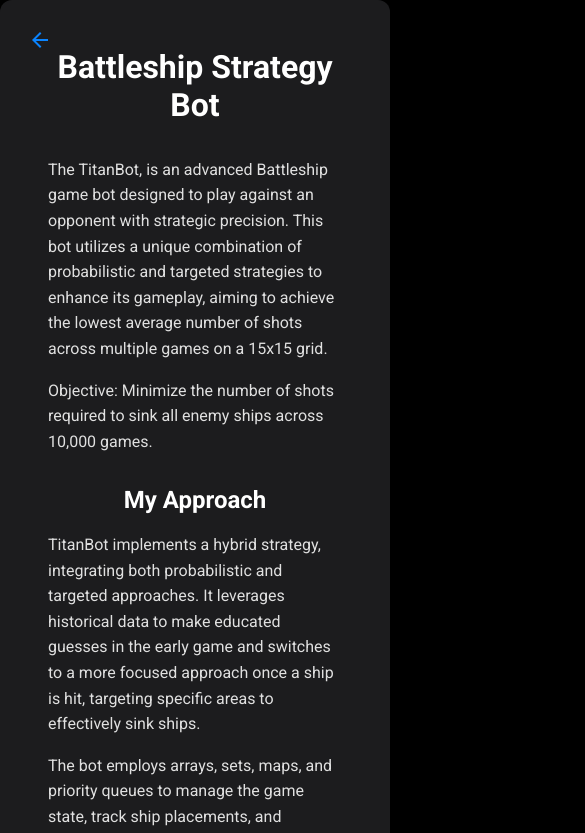
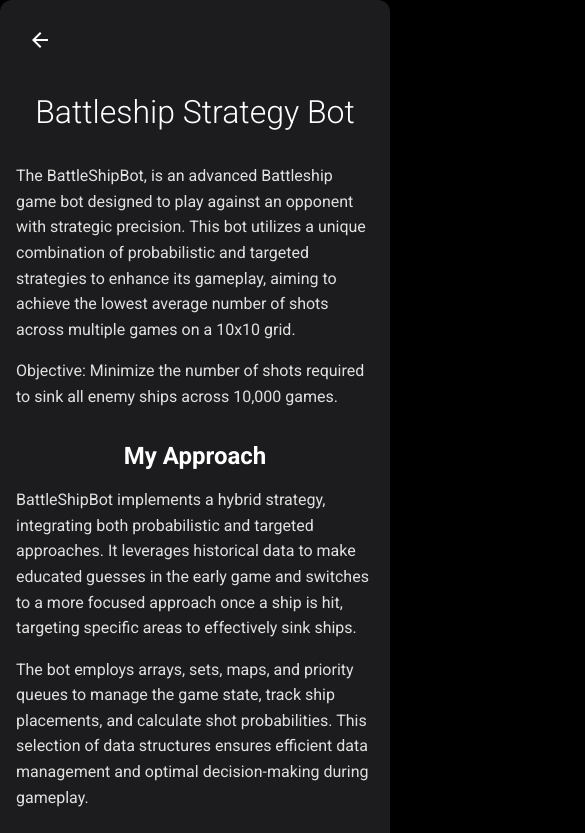
Before and after one commit to AnthonyMercadante/AnthonyMercadante.github.io, a React (Create React App) app: page /BattleShipBot in a window 390 px wide. Shown: the top 833 px of the page, 585 px wide, since content can reach past the window. Built offline with nearby package versions, Linux system fonts and the light colour scheme.

Commit message:
Adjusted style on mobile.

```diff
--- a/src/pages/BattleShipBot/BattleShipBot.tsx
+++ b/src/pages/BattleShipBot/BattleShipBot.tsx
@@ -1,14 +1,14 @@
 import React from 'react';
 import { Box, Typography, IconButton, Grid } from '@mui/material';
 import ArrowBackIcon from '@mui/icons-material/ArrowBack';
-import LandscapeOverlay from '../../components/LandscapeOverlay'; // Adjust path as needed
+import LandscapeOverlay from '../../components/LandscapeOverlay';
 import { useNavigate } from 'react-router-dom';
 
 const style = {
     container: {
         padding: '3rem',
-        color: '#E0E0E0', // Light grey for text
-        backgroundColor: '#1C1C1E', // Dark grey background
+        color: '#E0E0E0',
+        backgroundColor: '#1C1C1E',
         minHeight: '100vh',
         display: 'flex',
         flexDirection: 'column',
@@ -17,19 +17,22 @@ const style = {
         maxWidth: '600px',
         marginLeft: 'auto',
         marginRight: 'auto',
-        borderRadius: '12px', // Rounded corners for container
+        borderRadius: '12px',
+        '@media (max-width: 600px)': {
+            maxWidth: '100%',
+            padding: '1rem',
+        },
     },
     header: {
         marginBottom: '2rem',
         textAlign: 'center',
         fontSize: '2rem',
-        fontWeight: 'bold', // Emphasize headers
-        color: '#FFFFFF', // Brighter text for headers
+        color: '#FFFFFF',
     },
     paragraph: {
         marginBottom: '1rem',
         textAlign: 'left',
-        lineHeight: '1.6', // Improve readability
+        lineHeight: '1.6',
     },
     featureBox: {
         marginTop: '4rem',
@@ -46,21 +49,18 @@ const style = {
         top: '20px',
         left: '20px',
         zIndex: 1,
-        color: '#0a84ff', // Apple-like blue for interactive elements
     },
     codeSnippet: {
         backgroundColor: '#333',
         color: '#ddd',
         padding: '1rem',
-        borderRadius: '8px', // Rounded corners for code blocks
-        fontFamily: 'monospace', // Monospace font for code
-        overflowX: 'auto', // Horizontal scrolling for long code
+        borderRadius: '8px',
     },
     link: {
-        color: '#0a84ff', // Apple-like blue for links
-        textDecoration: 'none', // No underlines by default
+        color: '#0a84ff',
+        textDecoration: 'none',
         '&:hover': {
-            textDecoration: 'underline', // Underline on hover
+            textDecoration: 'underline',
         },
     }
 };
@@ -97,13 +97,13 @@ const BattleShipBot = () => {
 const ProjectOverview = () => {
     return (
         <Grid item xs={12}>
-            <Typography variant="h2" sx={style.header}>
+            <Typography variant="h2" sx={style.header}><br></br><br></br>
                 Battleship Strategy Bot
             </Typography>
             <Typography variant="body1" sx={style.paragraph}>
-                The TitanBot, is an advanced Battleship game bot designed to play against an opponent with strategic precision.
+                The BattleShipBot, is an advanced Battleship game bot designed to play against an opponent with strategic precision.
                 This bot utilizes a unique combination of probabilistic and targeted strategies to enhance its gameplay, aiming to achieve the
-                lowest average number of shots across multiple games on a 15x15 grid.
+                lowest average number of shots across multiple games on a 10x10 grid.
             </Typography>
             <Typography variant="body1" sx={style.paragraph}>
                 Objective: Minimize the number of shots required to sink all enemy ships across 10,000 games.
@@ -117,7 +117,7 @@ const YourApproach = () => {
         <Grid item xs={12}>
             <Typography variant="h4" sx={style.featureHeading}>My Approach</Typography>
             <Typography variant="body1" sx={style.paragraph}>
-                TitanBot implements a hybrid strategy, integrating both probabilistic and targeted approaches.
+                BattleShipBot implements a hybrid strategy, integrating both probabilistic and targeted approaches.
                 It leverages historical data to make educated guesses in the early game and switches to a
                 more focused approach once a ship is hit, targeting specific areas to effectively sink ships.
             </Typography>
@@ -158,7 +158,6 @@ const Results = () => {
                 effectiveness in strategically playing Battleship. The precise combination of algorithms and data
                 structures played a pivotal role in this achievement.
             </Typography>
-            {/* Include graphical representations of results when available */}
         </Grid>
     );
 }
```
